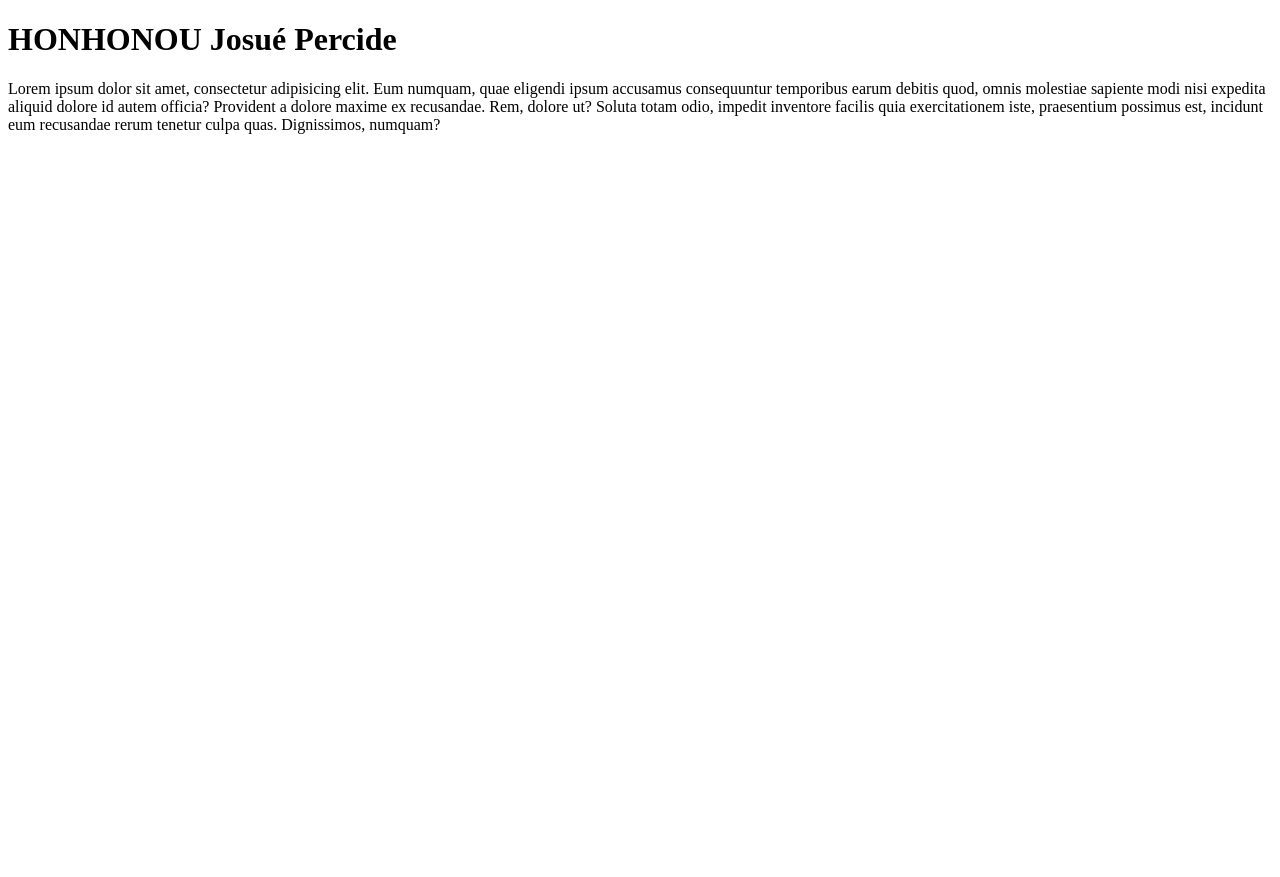
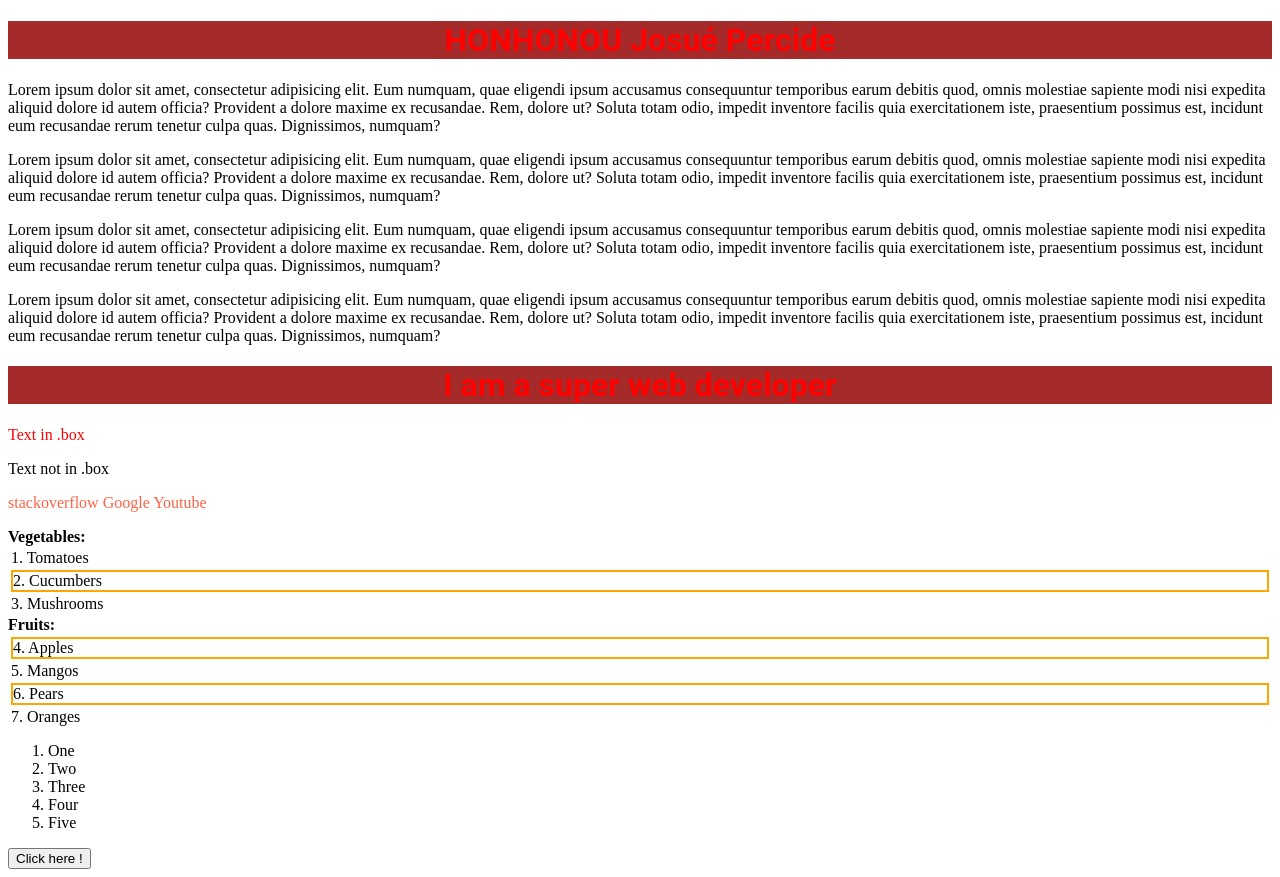
Before and after one commit to Percide07/CSS_intro, a plain HTML site: page index.html in a window 1280 px wide. Before the commit the page ends 800 px from the top, so only its background shows below. Drawn offline with Linux system fonts and the light colour scheme.

Commit message:
Adding hover

```diff
--- a/index.html
+++ b/index.html
@@ -15,6 +15,51 @@
         exercitationem iste, praesentium possimus est, incidunt eum recusandae rerum tenetur culpa quas. Dignissimos,
         numquam?
     </p>
+    <p>Lorem ipsum dolor sit amet, consectetur adipisicing elit. Eum numquam, quae eligendi ipsum accusamus consequuntur
+        temporibus earum debitis quod, omnis molestiae sapiente modi nisi expedita aliquid dolore id autem officia?
+        Provident a dolore maxime ex recusandae. Rem, dolore ut? Soluta totam odio, impedit inventore facilis quia
+        exercitationem iste, praesentium possimus est, incidunt eum recusandae rerum tenetur culpa quas. Dignissimos,
+        numquam?
+    </p>
+    <p>Lorem ipsum dolor sit amet, consectetur adipisicing elit. Eum numquam, quae eligendi ipsum accusamus consequuntur
+        temporibus earum debitis quod, omnis molestiae sapiente modi nisi expedita aliquid dolore id autem officia?
+        Provident a dolore maxime ex recusandae. Rem, dolore ut? Soluta totam odio, impedit inventore facilis quia
+        exercitationem iste, praesentium possimus est, incidunt eum recusandae rerum tenetur culpa quas. Dignissimos,
+        numquam?
+    </p>
+    <p>Lorem ipsum dolor sit amet, consectetur adipisicing elit. Eum numquam, quae eligendi ipsum accusamus consequuntur
+        temporibus earum debitis quod, omnis molestiae sapiente modi nisi expedita aliquid dolore id autem officia?
+        Provident a dolore maxime ex recusandae. Rem, dolore ut? Soluta totam odio, impedit inventore facilis quia
+        exercitationem iste, praesentium possimus est, incidunt eum recusandae rerum tenetur culpa quas. Dignissimos,
+        numquam?
+    </p>
+    <h1>I am a super web developer</h1>
+    <div class="box"><p>Text in .box</p></div>
+    <p>Text not in .box</p>
+    <article>
+        <a href="https://stackoverflow.com/">stackoverflow</a>
+        <a href="https://www.google.com/webhp?hl=fr&sa=X&ved=0ahUKEwjBo4yT_JeAAxWNQaQEHTdVBf8QPAgI">Google</a>
+        <a href="https://www.youtube.com/">Youtube</a>
+    </article>
+    <dl>
+        <dt>Vegetables:</dt>
+        <dd>1. Tomatoes</dd>
+        <dd>2. Cucumbers</dd>
+        <dd>3. Mushrooms</dd>
+        <dt>Fruits:</dt>
+        <dd>4. Apples</dd>
+        <dd>5. Mangos</dd>
+        <dd>6. Pears</dd>
+        <dd>7. Oranges</dd>
+    </dl>
+    <ol>
+        <li>One</li>
+        <li>Two</li>
+        <li>Three</li>
+        <li>Four</li>
+        <li>Five</li>
+    </ol>
+    <button type="submit">Click here !</button>
 </body>
 
 </html>
--- a/style.css
+++ b/style.css
@@ -0,0 +1,41 @@
+h1{
+    color: red;
+    font-family: roboto;
+    text-align: center;
+    background-color: brown;
+}
+.box p {
+    color: red;
+}
+      /* unvisited link */
+      a:link {
+        color: tomato;
+        text-decoration: none;
+    }
+    /* visited link */
+    a:visited {
+        color: orange;
+
+    }
+
+    /* mouse over element */
+   button:hover {
+        background-color: tomato;
+        cursor: pointer;
+    }
+
+    /* selected link */
+    a:active{
+        color: #0000FF
+    }
+    dt {
+        font-weight: bold;
+    }
+
+    dd {
+        margin: 3px;
+    }
+
+    dd:nth-of-type(even) {
+        border: 2px solid orange;
+    }
```
